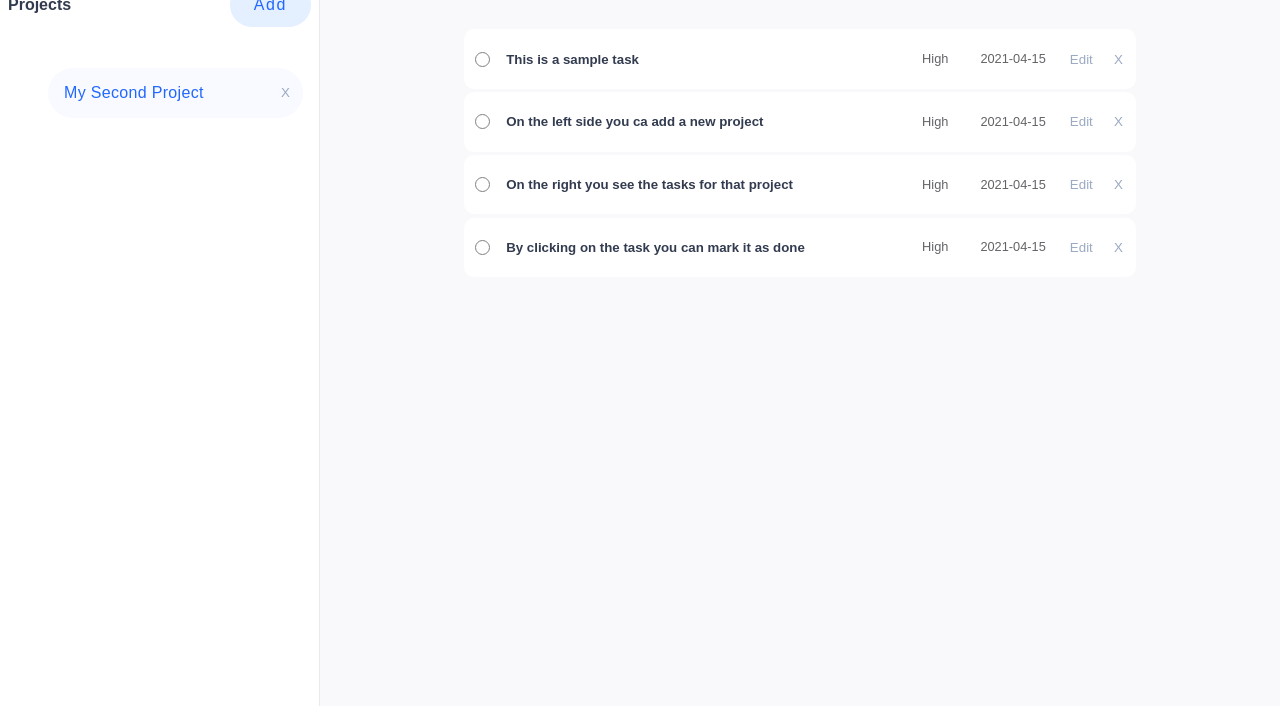
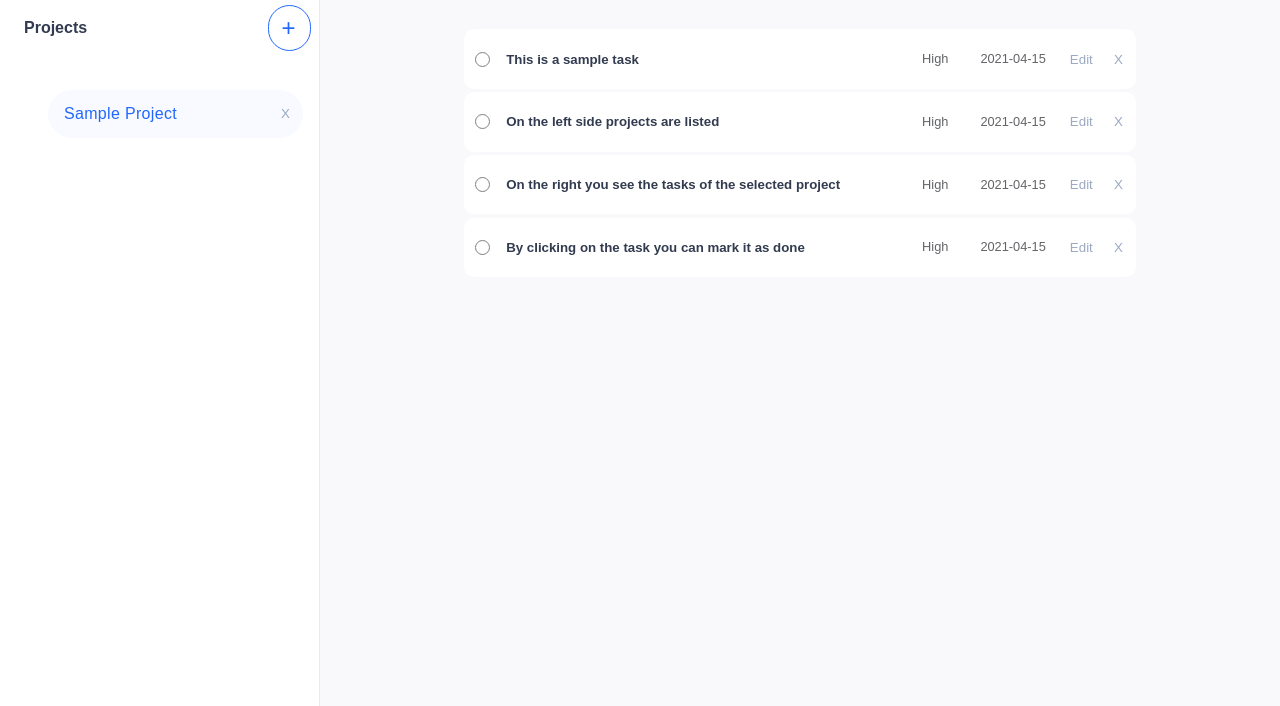
Before and after one commit to vbit27/todo-app, a website built with webpack: page dist/index.html in a window 1280 px wide. Shown: the part 94-800 px from the top of the page. Built offline with nearby package versions, Linux system fonts and the light colour scheme.

Commit message:
Add style changes like button hover

```diff
--- a/src/index.js
+++ b/src/Index.js
@@ -4,15 +4,16 @@ import { createNewProject, createNewTask, updateUI } from './Logic'
 let allProjects = []
 
 
+// If there is no local storage, add default projects
+
 if (!localStorage.getItem("AllProjects")) {
-    createNewProject('My Second Project', 'This is my first project');
+    createNewProject('Sample Project', 'This is my first project');
 
     createNewTask('This is a sample task', '2021-04-15', 'High');
-    createNewTask('On the left side you ca add a new project', '2021-04-15', 'High');
-    createNewTask('On the right you see the tasks for that project', '2021-04-15', 'High')
+    createNewTask('On the left side projects are listed', '2021-04-15', 'High');
+    createNewTask('On the right you see the tasks of the selected project', '2021-04-15', 'High')
     createNewTask('By clicking on the task you can mark it as done', '2021-04-15', 'High')
 }
-
 
 
 
@@ -37,8 +38,4 @@ function setLocalMemory(projects) {
 getFromLocalMemory()
 
 
-
-
 export {allProjects, setLocalMemory}
-
-window.allProjects = allProjects;
--- a/src/Logic.js
+++ b/src/Logic.js
@@ -1,7 +1,7 @@
-import { allProjects, setLocalMemory } from './index'
+import { allProjects, setLocalMemory } from './Index'
 import { newProject } from './Project'
 import { newTask } from './Task'
-import { renderProjects, renderHeader, renderTasks } from './render'
+import { renderProjects, renderHeader, renderTasks } from './Render'
 import { displayHeader } from './DomFunctionality'
 
 const createNewProject = (name, description) => {
@@ -86,7 +86,6 @@ const updateUI = () => {
     renderHeader();
     renderTasks();
     (allProjects == []) ? displayHeader.hide() : displayHeader.show();
-
 }
 
 export { createNewProject, deleteProject, setActiveProject,
--- a/src/render.js
+++ b/src/Render.js
@@ -1,4 +1,4 @@
-import { allProjects } from ".";
+import { allProjects } from "./Index";
 import { addProjectListeners, addTasksListeners } from "./DynamicListener";
 import { activeProject } from './Logic'
 
--- a/webpack.config.js
+++ b/webpack.config.js
@@ -1,7 +1,7 @@
 const path = require('path');
 
 module.exports = {
-  entry: './src/index.js',
+  entry: './src/Index.js',
   mode: 'development',
   output: {
     filename: 'main.js',
```
Also changed, not shown: README.md, dist/index.html, dist/main.js, dist/style.css.
